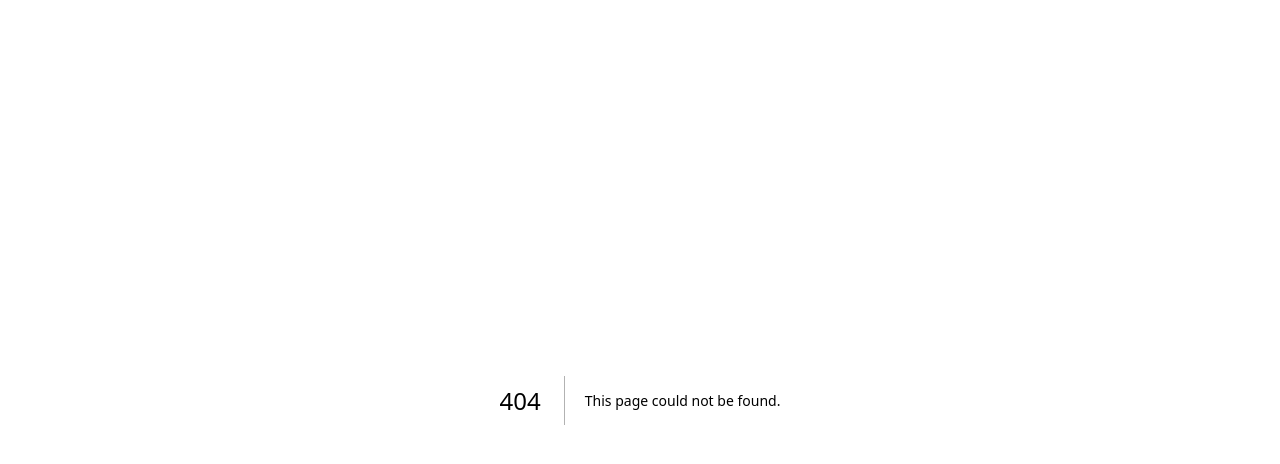
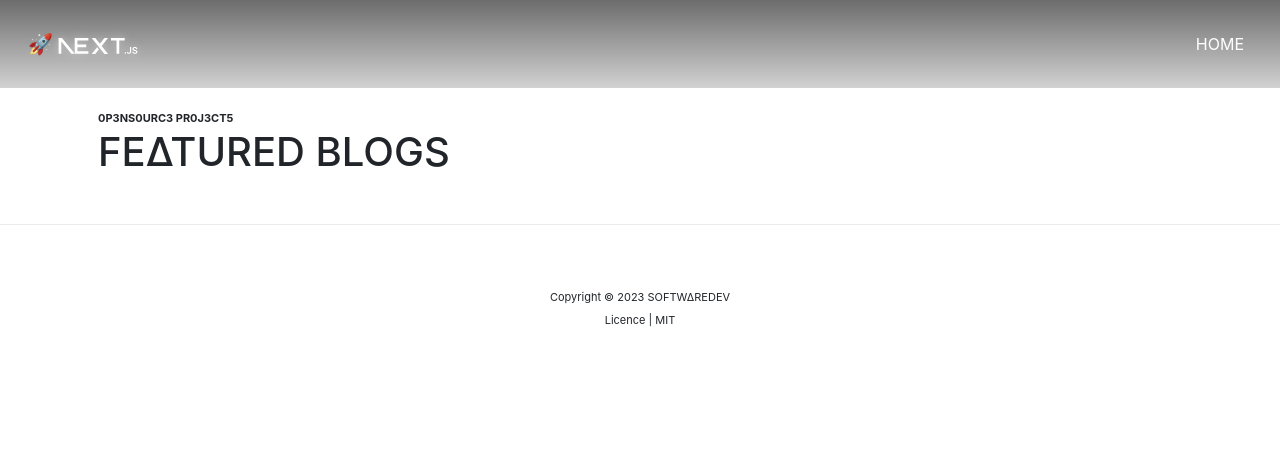
Before and after one commit to U3791411/nextjs.webapp, a Next.js app: page /blogs in a window 1280 px wide. Before the commit this address had no page. Shown: the top 464 px of the page. Built offline with nearby package versions, Linux system fonts and the light colour scheme.

Commit message:
Build: Blogs Page Template

```diff
--- /dev/null
+++ b/pages/blogs.tsx
@@ -0,0 +1,30 @@
+import Head from 'next/head';
+import Layout, { meta } from '../ui/Layout';
+
+type Variable = {
+  tag: string;
+  pagetitle: string;
+};
+
+export const variable: Variable = {
+  tag: '0P3NS0URC3 PR0J3CT5',
+  pagetitle: 'FE∆TURED BLOGS',
+};
+
+function BlogsPage() {
+  return (
+    <Layout>
+      <Head>
+        <title>{meta.title}</title>
+      </Head>
+      <div className="container">
+        <div className="m-3">
+          <small className="fw-bold">{variable.tag}</small>
+          <h1 className="mb-4">{variable.pagetitle}</h1>
+        </div>
+      </div>
+    </Layout>
+  );
+}
+
+export default BlogsPage;
```
